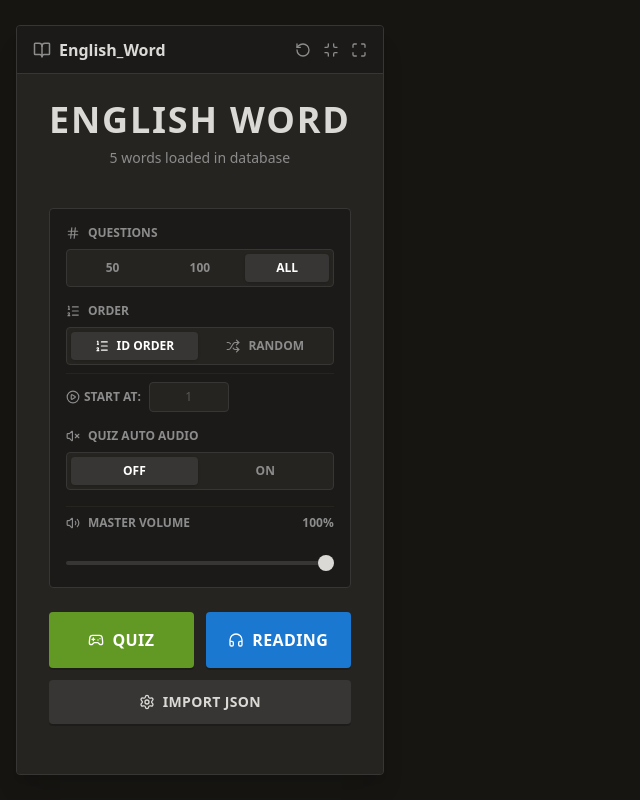
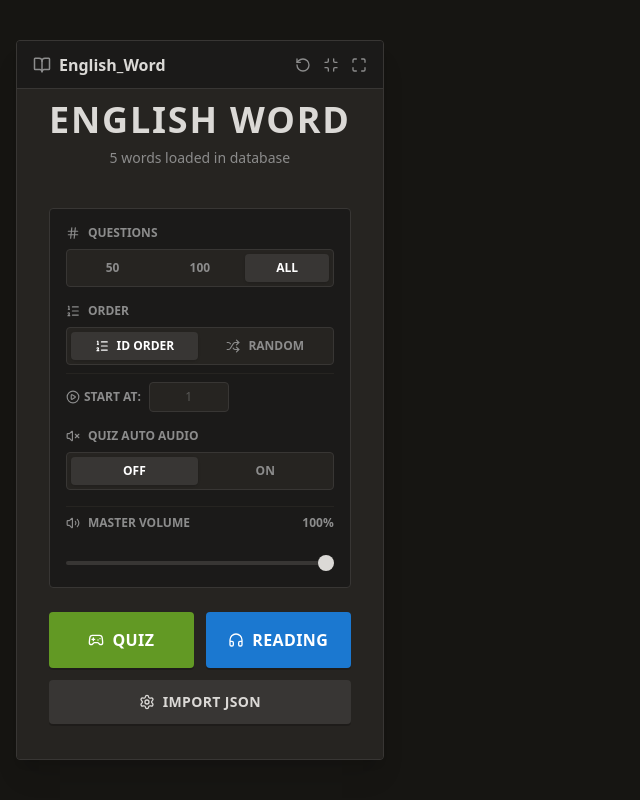
Before and after one commit to chess-r-quarto/study_app, a React (Vite) app in the folder english_word/: page / in a window 1280 px wide. Shown: the whole page, without its empty margins (0-640 px from the left). Built offline with nearby package versions, Linux system fonts and the light colour scheme.

Commit message:
Fix desktop layout minimum height overflow for english word app

```diff
--- a/english_word/src/App.tsx
+++ b/english_word/src/App.tsx
@@ -449,7 +449,7 @@ function App() {
   if (gameState === 'start') {
     return (
       <div className="min-h-screen flex items-center justify-center sm:p-4 bg-[#161512]">
-        <BaseWrapper className="w-full h-screen sm:h-[85vh] sm:min-h-[750px] sm:max-h-[900px] flex flex-col border-none sm:border-solid">
+        <BaseWrapper className="w-full h-screen sm:h-[90vh] sm:min-h-[500px] sm:max-h-[800px] flex flex-col border-none sm:border-solid">
           <div className="flex-1 flex flex-col items-center py-6 px-4 sm:justify-center sm:p-8 space-y-6 sm:space-y-8 overflow-y-auto w-full">
             <div className="text-center space-y-2 shrink-0">
               <h1 className="text-3xl sm:text-4xl font-bold tracking-wider text-[#dbd9d6]">ENGLISH WORD</h1>
@@ -576,7 +576,7 @@ function App() {
   if (gameState === 'editor') {
     return (
       <div className="min-h-screen flex items-center justify-center sm:p-4 bg-[#161512]">
-        <BaseWrapper title="Import Data" className="w-full h-screen sm:h-[85vh] sm:min-h-[700px] sm:max-h-[900px] flex flex-col border-none sm:border-solid">
+        <BaseWrapper title="Import Data" className="w-full h-screen sm:h-[90vh] sm:min-h-[500px] sm:max-h-[800px] flex flex-col border-none sm:border-solid">
           <div className="flex flex-col h-full">
             <input
               type="file"
@@ -633,7 +633,7 @@ function App() {
   if (gameState === 'result') {
     return (
       <div className="min-h-screen flex items-center justify-center sm:p-4 bg-[#161512]">
-        <BaseWrapper title="Session Complete" className="w-full h-screen sm:h-[60vh] sm:min-h-[500px] sm:max-h-[700px] flex flex-col border-none sm:border-solid">
+        <BaseWrapper title="Session Complete" className="w-full h-screen sm:h-[60vh] sm:min-h-[400px] sm:max-h-[600px] flex flex-col border-none sm:border-solid">
           <div className="flex-1 flex flex-col items-center justify-center p-4 sm:p-8 space-y-8 text-center overflow-y-auto">
 
             {sessionMode === 'quiz' ? (
@@ -679,7 +679,7 @@ function App() {
 
   return (
     <div className="min-h-screen flex items-center justify-center sm:p-4 bg-[#161512]">
-      <BaseWrapper title={`${sessionMode === 'quiz' ? 'Quiz' : 'Reading'} : ${currentIndex + 1} / ${activeQuestions.length}`} className="w-full h-screen sm:h-[85vh] sm:min-h-[700px] sm:max-h-[900px] flex flex-col border-none sm:border-solid">
+      <BaseWrapper title={`${sessionMode === 'quiz' ? 'Quiz' : 'Reading'} : ${currentIndex + 1} / ${activeQuestions.length}`} className="w-full h-screen sm:h-[90vh] sm:min-h-[500px] sm:max-h-[800px] flex flex-col border-none sm:border-solid">
         <div className="h-1 w-full bg-[#1b1a19] shrink-0">
           <div
             className={`h-full transition-all duration-300 ${sessionMode === 'reading' ? 'bg-[#1b78d0]' : 'bg-[#629924]'}`}
```
Also changed, not shown: 4 other files (tests, documents, lock files or other folders).
